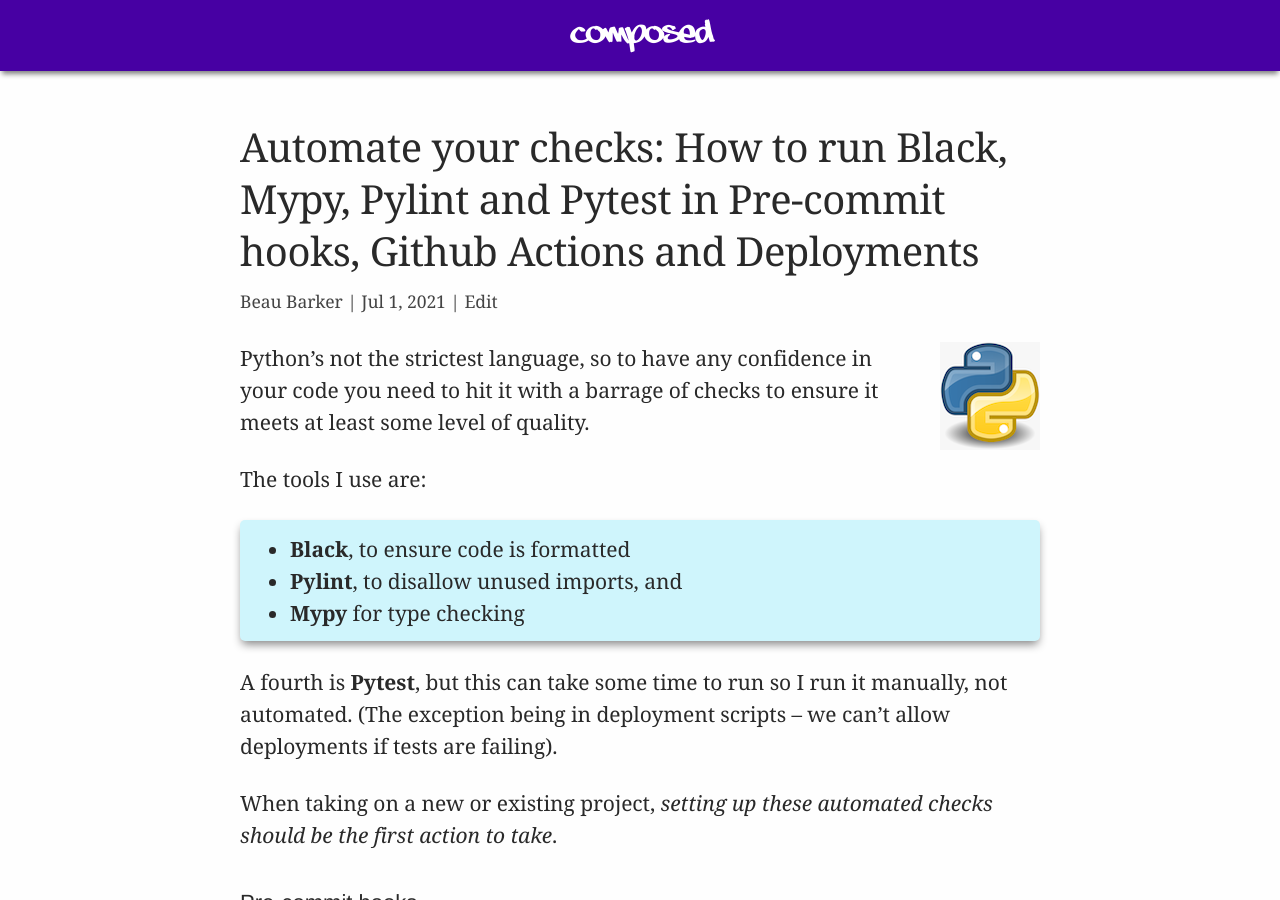
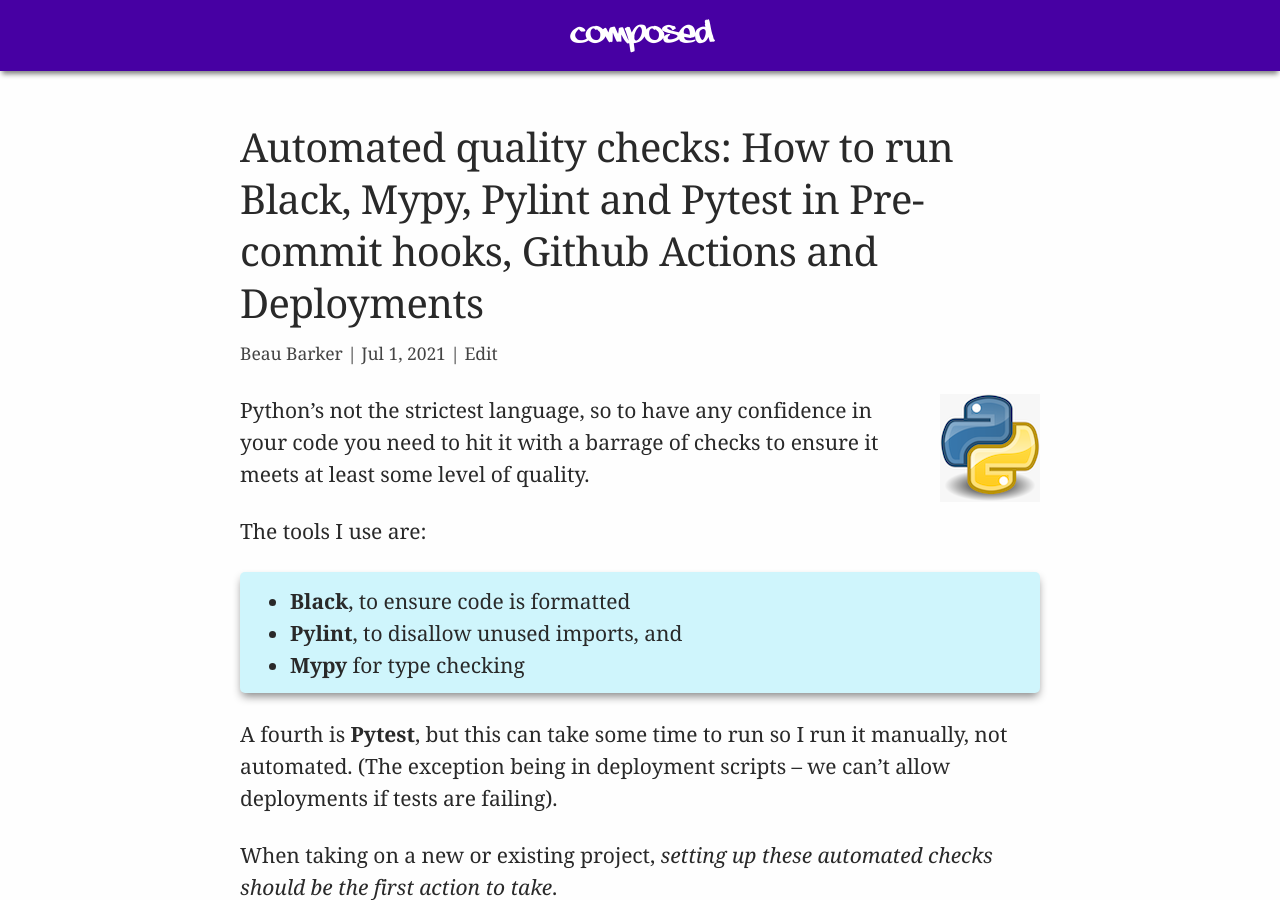
Before and after one commit to explodinglabs/explodinglabs.github.io, a Jekyll site: the page built from docs/_posts/python/2021-07-01-checks.markdown, in a window 1280 px wide and 900 px high. Built offline with Jekyll 4.4.1, drawn with Linux system fonts in a browser that asks for light colours.

Commit message:
Update 2021-07-01-checks.markdown

```diff
--- a/docs/_posts/python/2021-07-01-checks.markdown
+++ b/docs/_posts/python/2021-07-01-checks.markdown
@@ -2,7 +2,7 @@
 layout: post
 category: python
 title: |
-    Automate your checks: How to run Black, Mypy, Pylint and Pytest in Pre-commit hooks,
+    Automated quality checks: How to run Black, Mypy, Pylint and Pytest in Pre-commit hooks,
     Github Actions and Deployments
 permalink: /python/checks
 redirect_from:
```
